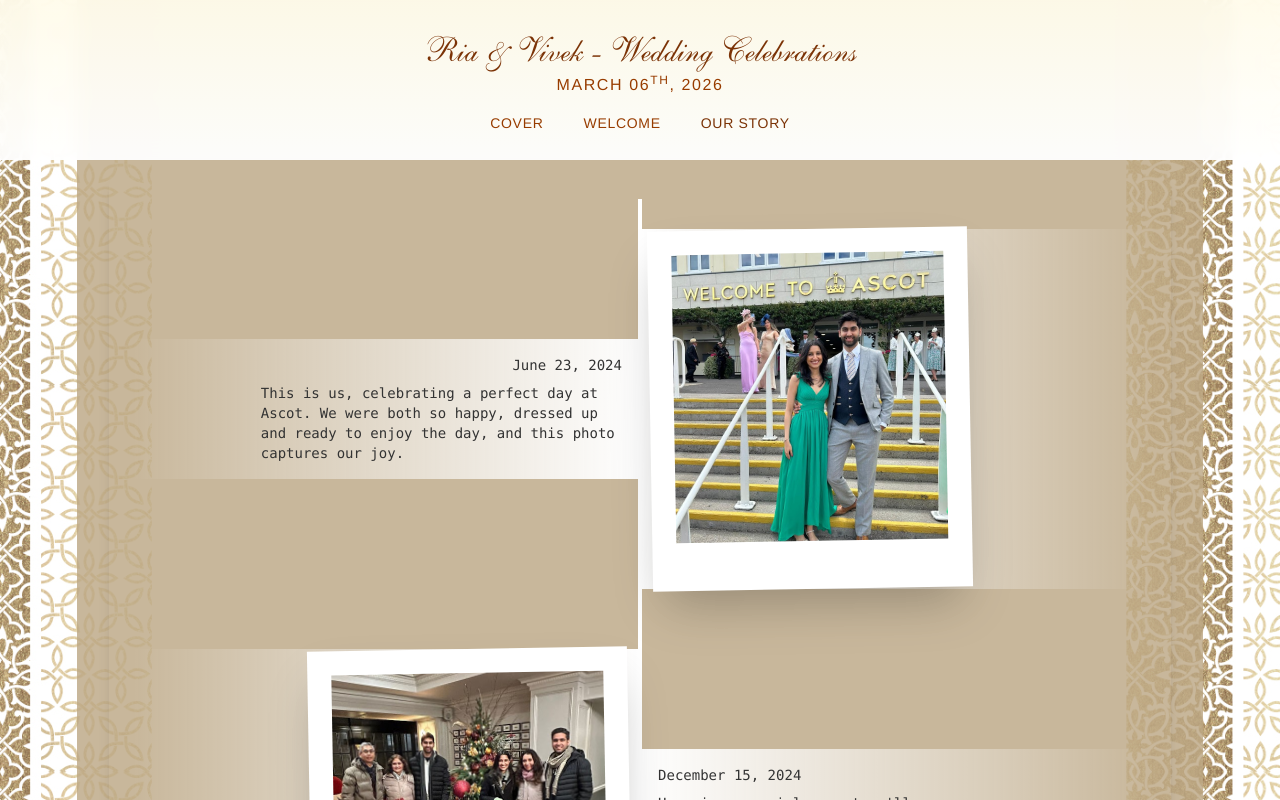
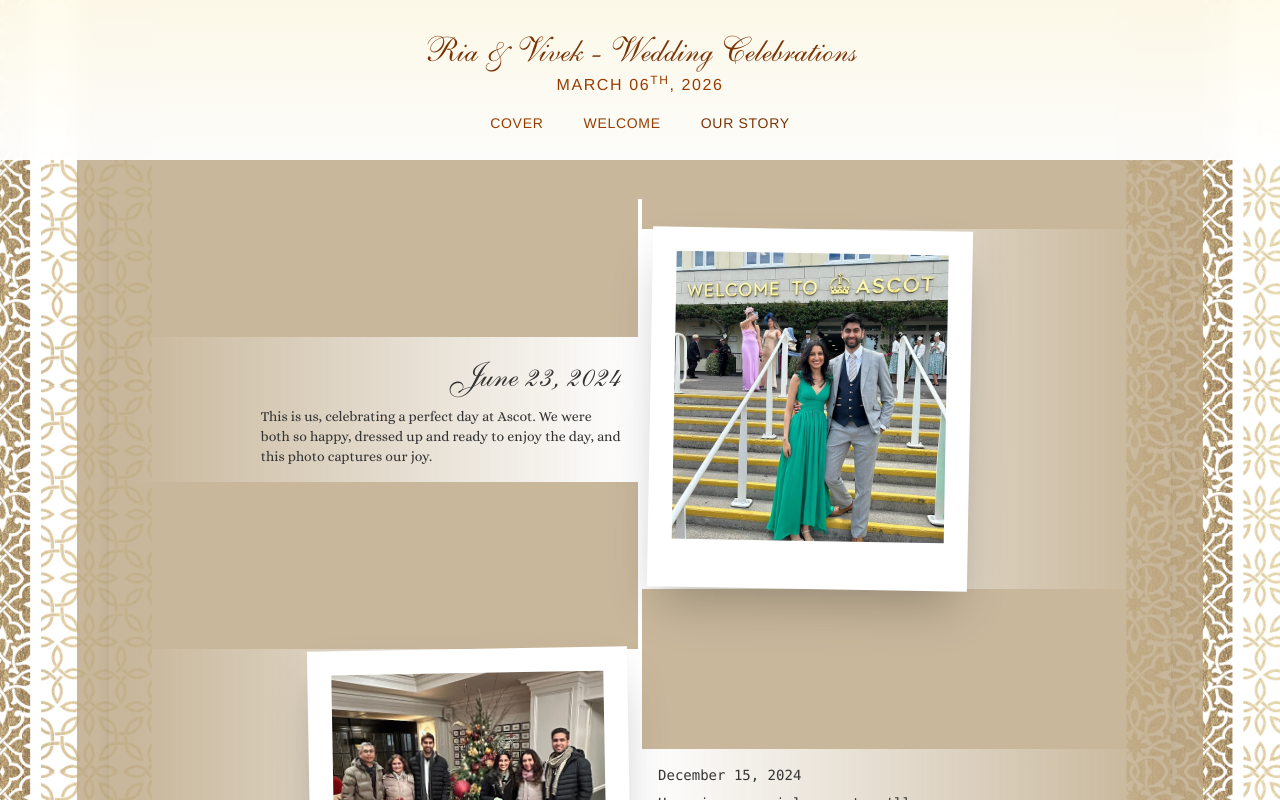
Before and after one commit to Ashish-Singh-Negi/wed, a Next.js app: page /our-story in a window 1280 px wide. Shown: the top 800 px of the page. Built offline with nearby package versions, Linux system fonts and the light colour scheme; a web font is replaced by a local one.

Commit message:
Change fonts

```diff
--- a/app/(main)/our-story/components/Timeline.tsx
+++ b/app/(main)/our-story/components/Timeline.tsx
@@ -91,8 +91,8 @@ function AnimatedEntry({
       {side === "left" ? (
         <div className="h-full w-full flex items-center ">
           <div className="h-fit w-1/2 flex flex-col items-end justify-center gap-2 bg-gradient-to-r from-transparent to-white py-4">
-            <h2 className=" px-4">{date}</h2>
-            <p className="px-4 pl-32">{content}</p>
+            <h2 className=" px-4 title">{date}</h2>
+            <p className="px-4 pl-32 font-alice">{content}</p>
           </div>
           <div className="h-full w-1 bg-white"></div>
           <motion.div
@@ -104,7 +104,7 @@ function AnimatedEntry({
             className="bg-gradient-to-r from-white to-transparent px-2 w-1/2"
           >
             <div
-              className={` hidden lg:block bg-white p-4 sm:p-6 shadow-2xl transform -rotate-1 hover:rotate-0 transition-transform duration-300 w-full max-w-sm lg:w-80 flex-shrink-0`}
+              className={` hidden lg:block bg-white p-4 sm:p-6 shadow-2xl transform rotate-1 hover:rotate-0 transition-transform duration-300 w-full max-w-sm lg:w-80 flex-shrink-0`}
             >
               <div
                 className="mb-4 sm:mb-6 relative cursor-pointer"
```
